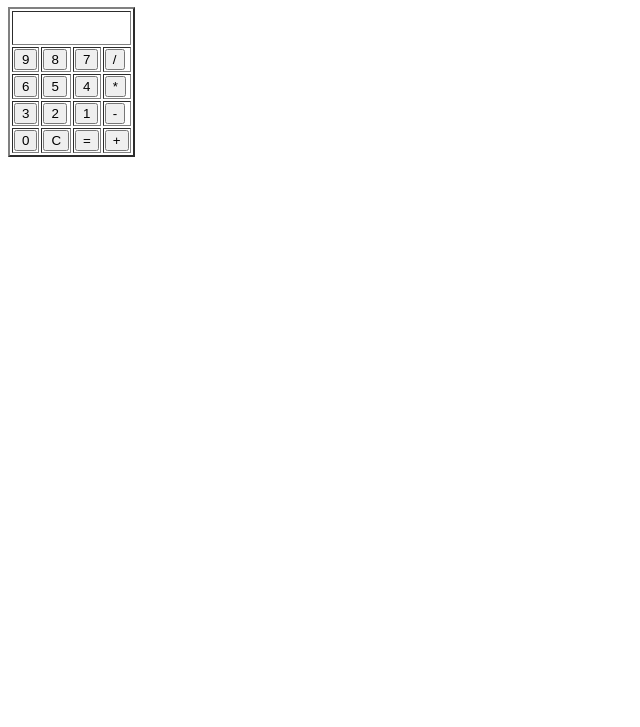
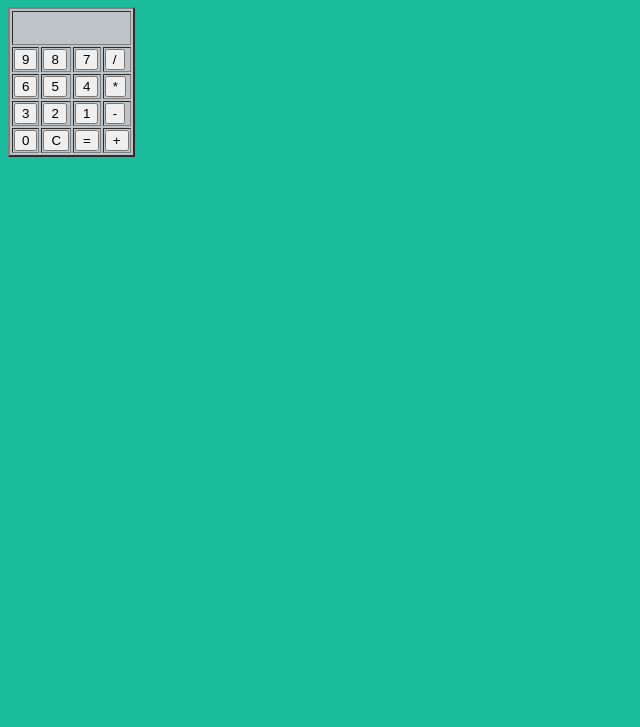
Before and after one commit to aconcepcion01/javascript-html-calculator, a plain HTML site: page index.html in a window 1280 px wide. Shown: the part 73-800 px from the top of the page, without its empty margins (0-640 px from the left). Drawn offline with Linux system fonts and the light colour scheme.

Commit message:
added background colors

```diff
--- a/index.html
+++ b/index.html
@@ -2,6 +2,7 @@
 <html>
     <head>
         <title>My Caculator</title>
+        <link rel="stylesheet" href="style.css" type="text/css" />
     </head>
     <body>
         <h1 id="title">My Caculator</h1>
--- a/style.css
+++ b/style.css
@@ -0,0 +1,7 @@
+body{
+    background-color: #1abc9c;
+}
+
+table{
+    background-color: #bdc3c7;
+}
```
